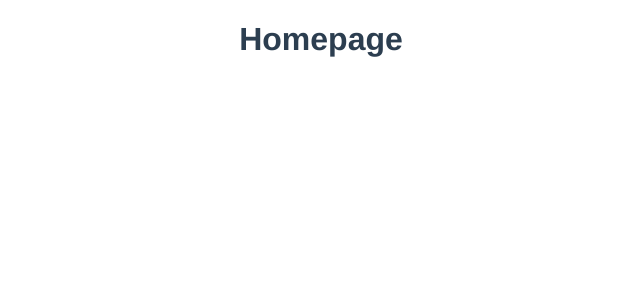
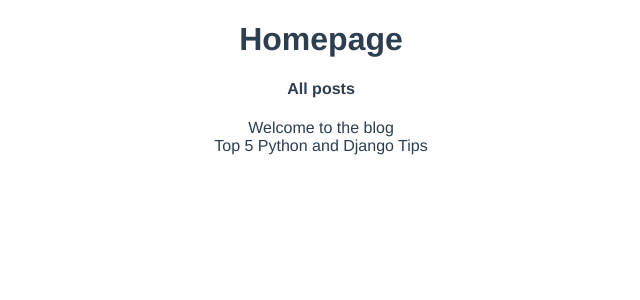
Before and after one commit to kiboma2021/composition-API, a Vue app: page / in a window 1280 px wide. Shown: the top 300 px of the page, without its empty margins (319-959 px from the left). Built offline with nearby package versions, Linux system fonts and the light colour scheme.

Commit message:
Create component PostList and pass props into it

```diff
--- a/src/components/PostList.vue
+++ b/src/components/PostList.vue
@@ -1,9 +1,13 @@
 <template>
-
+    <h4>All posts</h4>
+    <div v-for="post in posts" :key="post.id">
+      {{ post.title }}
+    </div>
 </template>
 
 <script>
 export default {
+    props: ['posts']
 
 }
 </script>
--- a/src/views/HomeView.vue
+++ b/src/views/HomeView.vue
@@ -2,10 +2,7 @@
   <div class="home">
     <h1>Homepage</h1>
 
-
-    <PostList />
-
-
+    <PostList :posts="posts"/>
   </div>
 </template>
 
```
